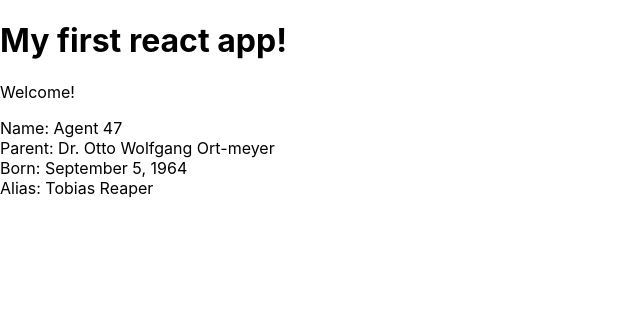
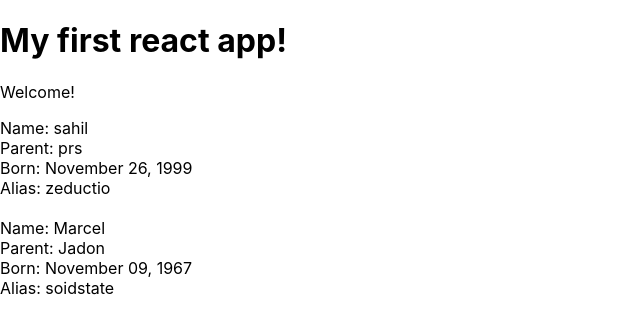
Before and after one commit to thecodelearner/react-stuff, a React (Create React App) app in the folder myapp/: page / in a window 1280 px wide. Shown: the top 334 px of the page, without its empty margins (0-640 px from the left). Built offline with nearby package versions, Linux system fonts and the light colour scheme.

Commit message:
add props, create more hitman

```diff
--- a/myapp/public/index.html
+++ b/myapp/public/index.html
@@ -2,14 +2,12 @@
 <html lang="en">
   <head>
     <meta charset="utf-8" />
-    <link rel="icon" href="%PUBLIC_URL%/favicon.ico" />
     <meta name="viewport" content="width=device-width, initial-scale=1" />
     <meta name="theme-color" content="#000000" />
     <meta
       name="description"
       content="Web site created using create-react-app"
     />
-    <link rel="apple-touch-icon" href="%PUBLIC_URL%/logo192.png" />
     <!--
       manifest.json provides metadata used when your web app is installed on a
       user's mobile device or desktop. See https://developers.google.com/web/fundamentals/web-app-manifest/
--- a/myapp/src/App.js
+++ b/myapp/src/App.js
@@ -6,7 +6,19 @@
     <div className="App">
       <h1>My first react app!</h1>
       <p>Welcome!</p>
-      <Hitman />
+      <Hitman
+        name="sahil"
+        parent="prs"
+        born="November 26, 1999"
+        alias="zeductio"
+      />
+      <br />
+      <Hitman
+        name="Marcel"
+        parent="Jadon"
+        born="November 09, 1967"
+        alias="soidstate"
+      />
     </div>
   );
 }
--- a/myapp/src/Hitman.js
+++ b/myapp/src/Hitman.js
@@ -2,12 +2,15 @@
 
 export class Hitman extends Component {
   render() {
+    // console.log(this.props);
+    const { name, parent, born, alias } = this.props;
+
     return (
       <div className="hitman">
-        <div>Name: Agent 47</div>
-        <div>Parent: Dr. Otto Wolfgang Ort-meyer</div>
-        <div>Born: September 5, 1964</div>
-        <div>Alias: Tobias Reaper</div>
+        <div>Name: {name}</div>
+        <div>Parent: {parent}</div>
+        <div>Born: {born}</div>
+        <div>Alias: {alias}</div>
       </div>
     );
   }
```
Also changed, not shown: myapp/public/manifest.json.
